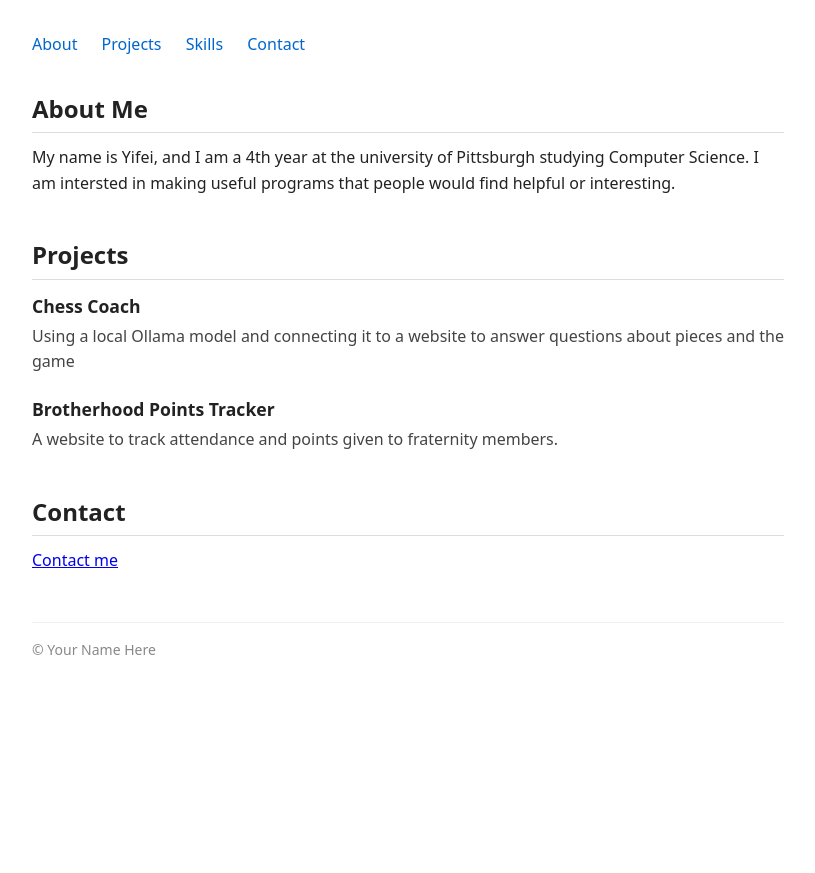
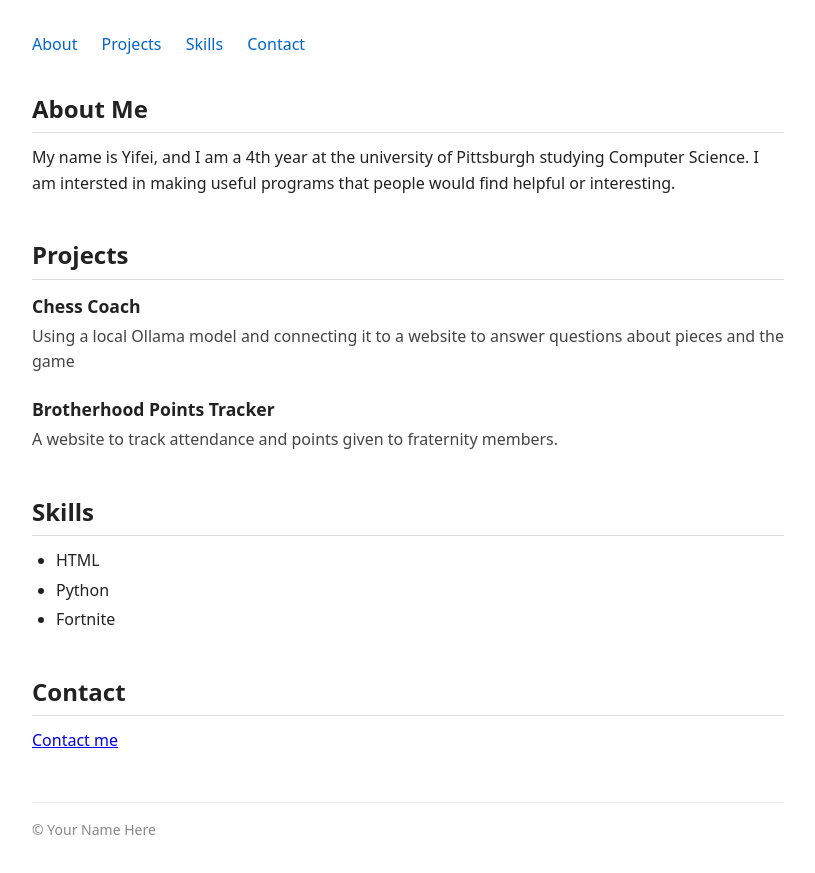
Before and after one commit to YifeiTi/1530-assignment3, a plain HTML site: page index.html in a window 1280 px wide. Shown: the whole page, without its empty margins (232-1047 px from the left). Before the commit the page ends 800 px from the top, so only its background shows below. Drawn offline with Linux system fonts and the light colour scheme.

```diff
--- a/index.html
+++ b/index.html
@@ -49,6 +49,13 @@
       <!-- TODO: Add at least 2 project entries using the structure above -->
     </section>
 
+    <section id="skills">
+      <h2>Skills</h2>
+      <ul>
+        <!-- Example skill - TODO: replace -->
+        <li>HTML</li>
+        <li>Python</li>
+        <li>Fortnite</li>
 
         <!-- TODO: Add a second skill here -->
         <!-- TODO: Add a third skill here -->
```
